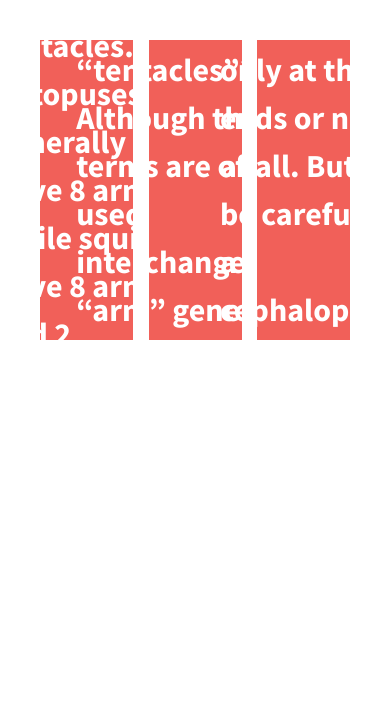
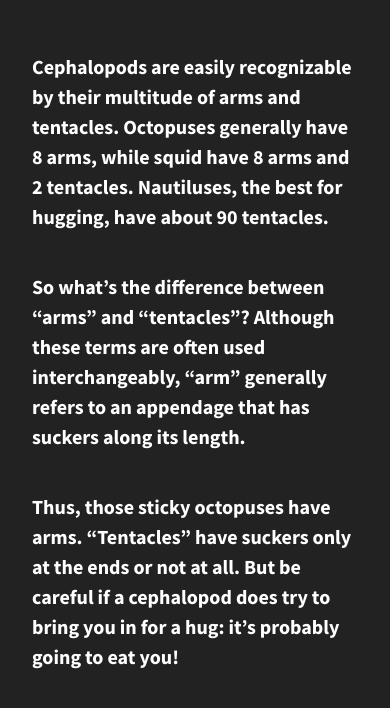
Before and after one commit to caitlinhinshaw/206-divs-flexbox-starter, a plain HTML site: page index.html in a window 390 px wide. Drawn offline with nearby package versions, Linux system fonts and the light colour scheme.

Commit message:
Format divs and add media query

```diff
--- a/css/main.css
+++ b/css/main.css
@@ -97,35 +97,37 @@ textarea {
 
 
 html {
-  background-color: #fff;
+  background-color: #222;
   height: 100%;
+  width: 100%;
 }
 
 body {
   font-family: 'Source Sans Pro', sans-serif;
   padding: 2em;
-  font-size: 1.25em;
+  font-weight: 700;
   height: 100%;
+  color: #fff;
 }
 
 .wrapper {
   /*add display:flex and set justify-content to space-between*/
-  font-weight: 700;
   display: flex;
+  flex-flow: row wrap;
   justify-content: space-between;
+  align-items: center;
+
 }
 
 .div-1, .div-2, .div-3 {
   /*give the divs a width of 30%, add display:flex, set justify-content and align-items to center*/
-  color: #fff;
-  line-height: 1.5em;
-  font-size: 1.6em;
-  background-color: #f16059;
-  height: 300px;
-  width: 30%;
   display: flex;
   justify-content: center;
   align-items: center;
+  color: #fff;
+  line-height: 1.5em;
+  font-size: 1.25em;
+  height: auto;
 }
 
 
@@ -210,6 +212,16 @@ body {
    These examples override the primary ('mobile first') styles.
    Modify as content requires.
    ========================================================================== */
+@media all and (min-width: 1200px) {
+    .div-1, .div-2, .div-3 {
+      flex-basis: 30%;
+    }
+
+    .div-1, .div-2 {
+      border-right: 1px solid #555;
+      padding-right: 30px;
+    }
+}
 
 @media print,
        (-webkit-min-device-pixel-ratio: 1.25),
--- a/index.html
+++ b/index.html
@@ -23,13 +23,13 @@
 
         <section class="wrapper">
             <div class="div-1">
-                Cephalopods are easily recognizable by their multitude of arms and tentacles. Octopuses generally have 8 arms, while squid have 8 arms and 2 tentacles. Nautiluses, the best for hugging, have about 90 tentacles.
+                <p>Cephalopods are easily recognizable by their multitude of arms and tentacles. Octopuses generally have 8 arms, while squid have 8 arms and 2 tentacles. Nautiluses, the best for hugging, have about 90 tentacles.</p>
             </div>
             <div class="div-2">
-                So what’s the difference between “arms” and “tentacles”? Although these terms are often used interchangeably, “arm” generally refers to an appendage that has suckers along its length.
+                <p>So what’s the difference between “arms” and “tentacles”? Although these terms are often used interchangeably, “arm” generally refers to an appendage that has suckers along its length.</p>
             </div>
             <div class="div-3">
-                Thus, those sticky octopuses have arms. “Tentacles” have suckers only at the ends or not at all. But be careful if a cephalopod does try to bring you in for a hug: it’s probably going to eat you!
+                <p>Thus, those sticky octopuses have arms. “Tentacles” have suckers only at the ends or not at all. But be careful if a cephalopod does try to bring you in for a hug: it’s probably going to eat you!</p>
             </div>
         </section>
 
```
